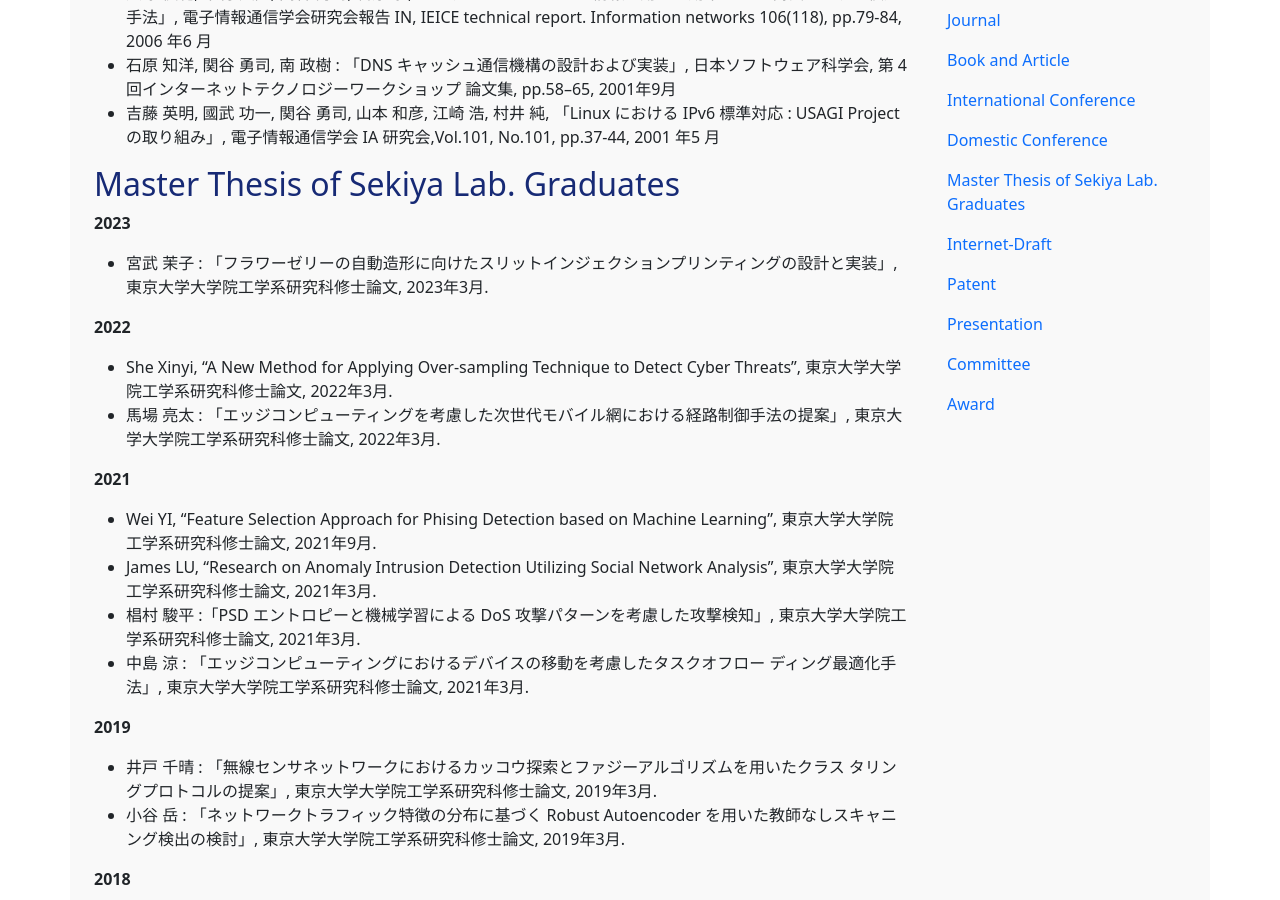
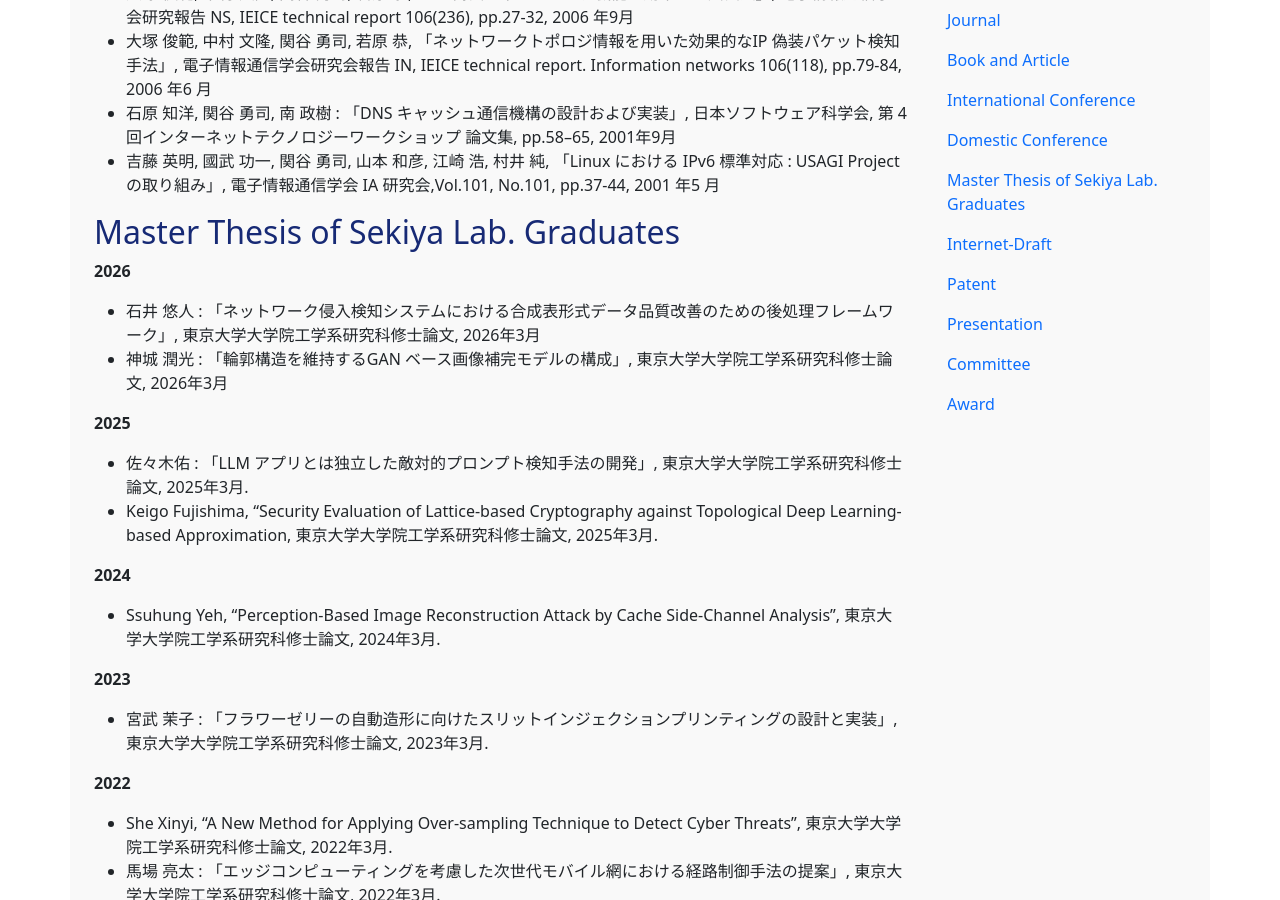
Before and after one commit to sekiya-lab/sekiya-lab.github.io, a Jekyll site: the page built from publications.md, in a window 1280 px wide and 900 px high, scrolled down 16001 px. Built offline with Jekyll 4.4.1, drawn with Linux system fonts in a browser that asks for light colours; some of the changed text lies outside the part shown.

Commit message:
Add Master thesis.

```diff
--- a/publications.md
+++ b/publications.md
@@ -250,6 +250,7 @@ permalink: /publications/
 **2025**
 
 - 神城 潤光, 関谷 勇司 : 「画像識別器を用いた局所的な画像変換判定の性能評価」, コンピュータセキュリティシンポジウム2025論文集, 情報処理学会, pp. 797--802, 2025年10月.
+- 石井 悠人, 明石 邦夫, and 関谷 勇司 : 「拡散モデルを用いた多クラスIDS データセット生成手法の検討」, 電子情報通信学会技術研究報告, Vol. 124, Num. 419, pp. 450--455, 2025年3月
 
 **2024**
 
@@ -385,6 +386,20 @@ permalink: /publications/
 - 吉藤 英明, 國武 功一, 関谷 勇司, 山本 和彦, 江崎 浩, 村井 純, 「Linux における IPv6 標準対応 : USAGI Project の取り組み」, 電子情報通信学会 IA 研究会,Vol.101, No.101, pp.37-44, 2001 年5 月
 
 ## Master Thesis of Sekiya Lab. Graduates
+
+**2026**
+
+- 石井 悠人 : 「ネットワーク侵入検知システムにおける合成表形式データ品質改善のための後処理フレームワーク」, 東京大学大学院工学系研究科修士論文, 2026年3月
+- 神城 潤光 : 「輪郭構造を維持するGAN ベース画像補完モデルの構成」, 東京大学大学院工学系研究科修士論文, 2026年3月
+
+**2025**
+
+- 佐々木佑 : 「LLM アプリとは独立した敵対的プロンプト検知手法の開発」, 東京大学大学院工学系研究科修士論文, 2025年3月.
+- Keigo Fujishima, "Security Evaluation of Lattice-based Cryptography against Topological Deep Learning-based Approximation, 東京大学大学院工学系研究科修士論文, 2025年3月.
+
+**2024**
+
+- Ssuhung Yeh, "Perception-Based Image Reconstruction Attack by Cache Side-Channel Analysis", 東京大学大学院工学系研究科修士論文, 2024年3月.
 
 **2023**
 
```
